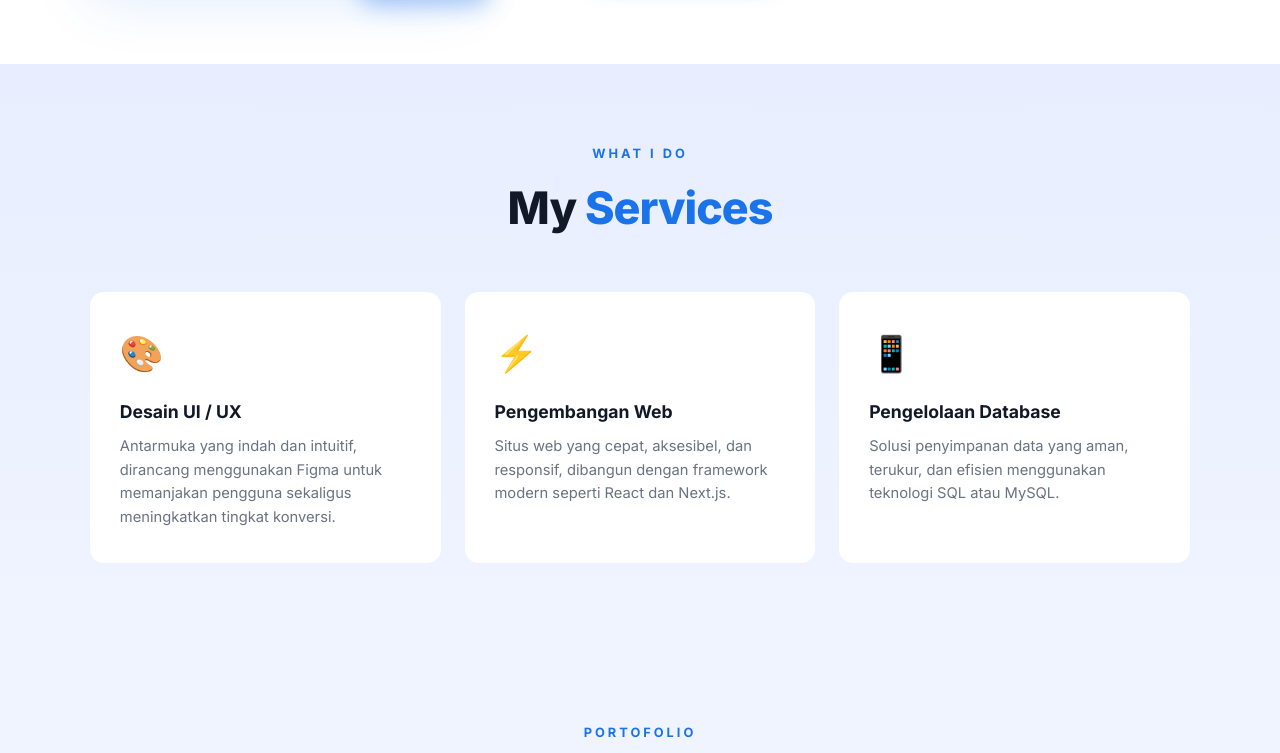
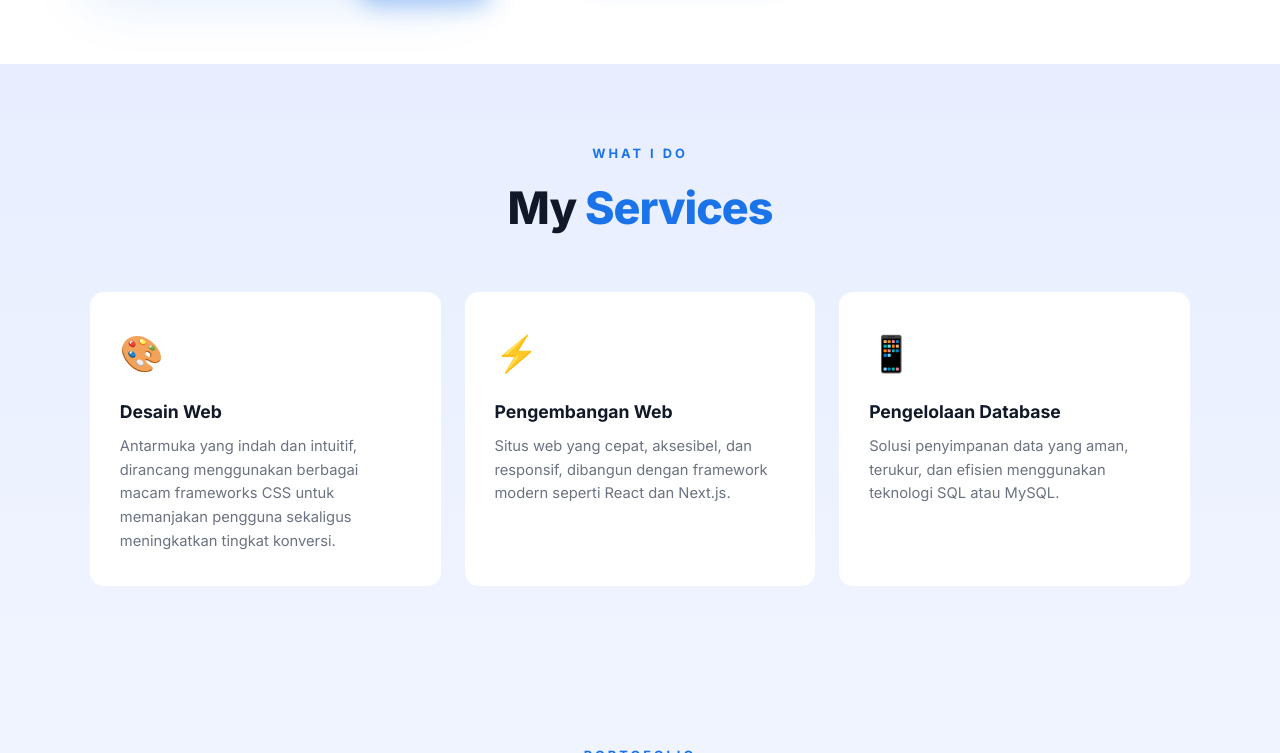
Before and after one commit to SatriaSbPohan/satriapohan, a website built with Vite: page index.html in a window 1280 px wide. Shown: the part 1473-2226 px from the top of the page. Built offline with nearby package versions, Linux system fonts and the light colour scheme.

Commit message:
Update index.html

```diff
--- a/index.html
+++ b/index.html
@@ -57,7 +57,7 @@
         </h1>
         <p class="hero-desc">
           Hai, Saya Satria — seorang Software Engineer dari Desa Aek Godang.<br>
-          Saya akan membantu anda mewujudkan visi menjadi kenyataan.
+          Saya akan membantu anda mewujudkan website keinginan anda.
         </p>
         <div class="hero-cta">
           <a href="#contact" class="btn btn-primary" id="btn-book">Hubungi Sekarang <svg width="14" height="14"
@@ -231,8 +231,8 @@
       <div class="services-grid">
         <div class="service-card" id="svc-1">
           <div class="svc-icon">🎨</div>
-          <h3>Desain UI / UX</h3>
-          <p>Antarmuka yang indah dan intuitif, dirancang menggunakan Figma untuk memanjakan pengguna sekaligus
+          <h3>Desain Web</h3>
+          <p>Antarmuka yang indah dan intuitif, dirancang menggunakan berbagai macam frameworks CSS untuk memanjakan pengguna sekaligus
             meningkatkan tingkat konversi.</p>
         </div>
         <div class="service-card" id="svc-2">
```
